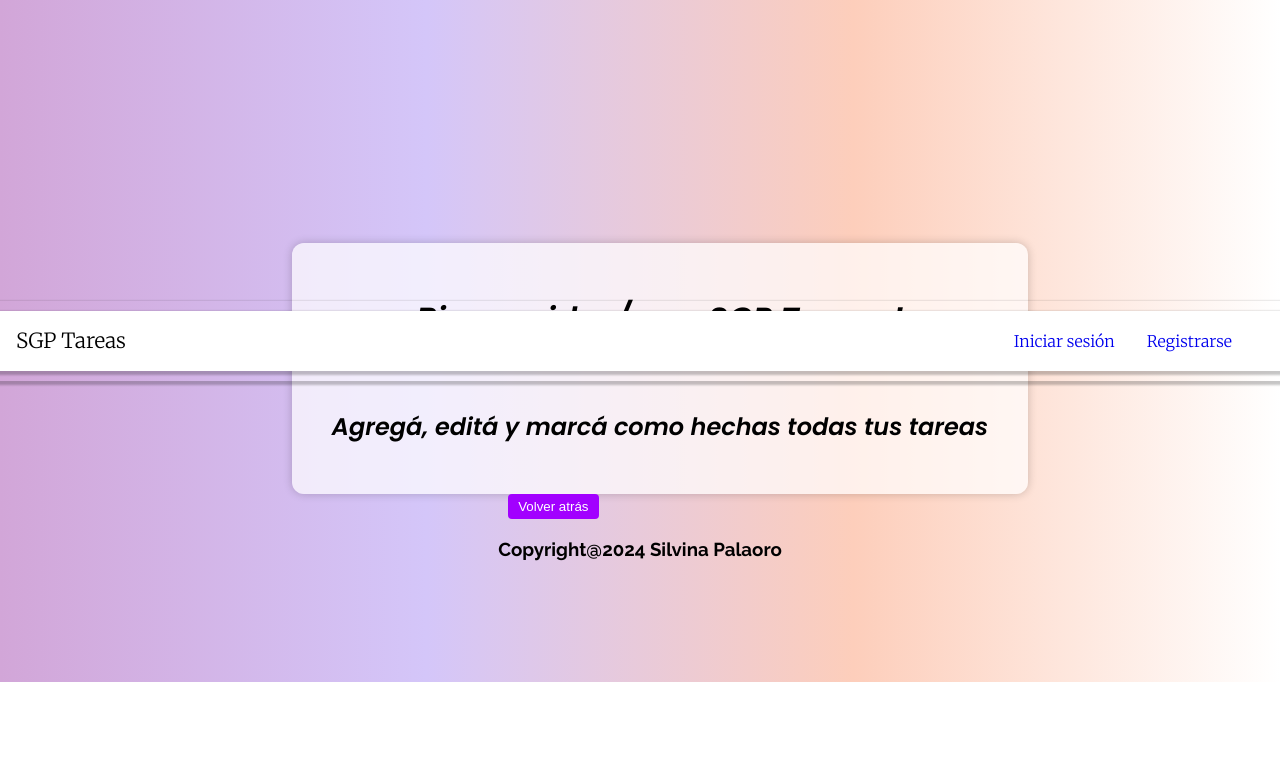
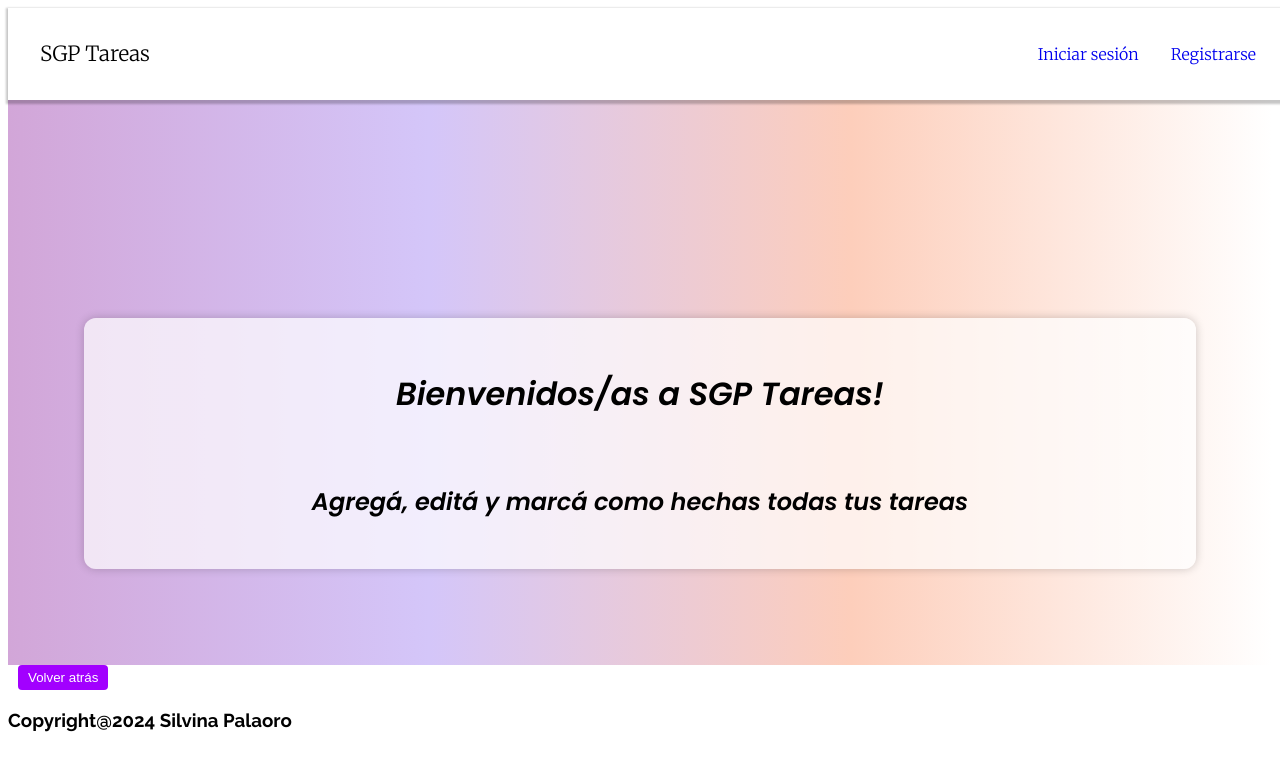
Before and after one commit to Sil-Palaoro/sil-palaoro, a Next.js app: page /app-tareas in a window 1280 px wide. Shown: the top 770 px of the page. Built offline with nearby package versions, Linux system fonts and the light colour scheme.

Commit message:
sacar head y body y agragar pathname a BarraNavHome

```diff
--- a/src/app/app-tareas/layout.js
+++ b/src/app/app-tareas/layout.js
@@ -2,7 +2,7 @@
 Barra de Navegación y Footer */
 
 import BarraNavAppTareas from "@/components/BarraNavAppTareas";
-import Footer from "@/components/Footer";
+import Head from "next/head";
 
 
 export const metadata = {
@@ -12,17 +12,18 @@ export const metadata = {
 
 export default function LayoutTareas({ children }) {
   return (
-    <html lang="es">
-      <head>
+    <>
+      <Head>
         <link rel="icon" href="/check-icon.png" />
         <link
           href="https://fonts.googleapis.com/css2?family=Alegreya:ital,wght@1,600;1,700&family=Josefin+Slab:wght@500&family=Lato:wght@700&family=Merriweather:wght@300&family=Poppins:ital,wght@1,600&display=swap"
           rel="stylesheet"
         />
-      </head>
+      </Head>
       <BarraNavAppTareas />
-      <body>{children}</body>
+      {children}
 
-    </html>
+
+    </>
   );
 }
--- a/src/app/app-tareas/page.js
+++ b/src/app/app-tareas/page.js
@@ -6,14 +6,12 @@ import styles from "../../styles/page.module.css";
 
 export default function HomeTareas() {
   return (
-    <body className={styles.main}>
-    <main>
+    <div className={styles.main}>
       <div className={styles.center}>
         <h1>Bienvenidos/as a SGP Tareas!</h1>
         <br/>
         <h2>Agregá, editá y marcá como hechas todas tus tareas</h2>
       </div>
-    </main>
-    </body>
+    </div>
   );
 }
--- a/src/app/layout.js
+++ b/src/app/layout.js
@@ -1,7 +1,7 @@
 /*Layout de la App con metadata, head (favicon, fuentes), y ubicación de los componentes de la
 Barra de Navegación y Footer */
 
-
+import Head from 'next/head';
 import Footer from "@/components/Footer";
 import BarraNavHome from "@/components/BarraNavHome";
 
@@ -13,9 +13,8 @@ export const metadata = {
 
 export default function LayoutHome({ children }) {
   return (
-    <html lang="es">
-      <head>
-
+    <>
+      <Head>
         <link
           href="https://fonts.googleapis.com/css2?family=Alegreya:ital,wght@1,600;1,700&family=Josefin+Slab:wght@500&family=Lato:wght@700&family=Merriweather:wght@300&family=Poppins:ital,wght@1,600&display=swap"
           rel="stylesheet"
@@ -23,11 +22,10 @@ export default function LayoutHome({ children }) {
         <link rel="preconnect" href="https://fonts.googleapis.com/"/>
         <link rel="preconnect" href="https://fonts.gstatic.com/" crossOrigin/>
         <link rel="stylesheet" href="https://fonts.googleapis.com/css?family=Raleway:100,200,300,regular,500,600,700,800,900,100italic,200italic,300italic,italic,500italic,600italic,700italic,800italic,900italic" media="all"/>
-
-      </head>
+      </Head>
       <BarraNavHome />
-      <body>{children}</body>
+      {children}
       <Footer />
-    </html>
+    </>
   );
 }
--- a/src/components/BarraNavHome.js
+++ b/src/components/BarraNavHome.js
@@ -17,7 +17,7 @@ function BarraNavHome () {
 
   return (
     <>
-    {isClient == true ?
+    {isClient === true && pathname === '/' ?
     <header className={styles.header}>
       <h1 className={styles.h1}>
       <Link href="/" title="Silvina Palaoro" className={styles.a}>
--- a/src/styles/HomePpal.module.css
+++ b/src/styles/HomePpal.module.css
@@ -143,36 +143,23 @@
 
   .header{
     margin: 0;
-
     border: 0;
-    /* box-sizing: border-box; */
-    /* vertical-align: baseline; */
-
     width: 100%;
     min-height: 5em;
-    /* color: white; */
     font-weight: 800;
     color:#fff;
     background-image: linear-gradient(to right,#8b4394 ,#fdcebb ,#8b4394 );
     -webkit-text-fill-color: transparent;
       background-clip: text;
     color:#fff;
-    /* -webkit-text-stroke: 0.018em black;
-     */
-
     padding: 1em 2em;
 
     display: flex;
     flex-flow: row wrap;
     justify-content: space-between;
     align-items: center;
-
     font-family: 'Raleway', serif;
-
-
     height: 60px;
-    width: 100%;
-
     position: fixed;
     padding: 0 0 0 1em;
 
--- a/src/styles/navbar.css
+++ b/src/styles/navbar.css
@@ -6,7 +6,7 @@
     display: flex;
     align-items: center;
     position: fixed;
-    padding: 0;
+    padding: 1em 1em;
     background-color: #fff;
     color: black;
     box-shadow: 0 2px 2px 2px rgba(9, 9, 9, 0.23);
```
